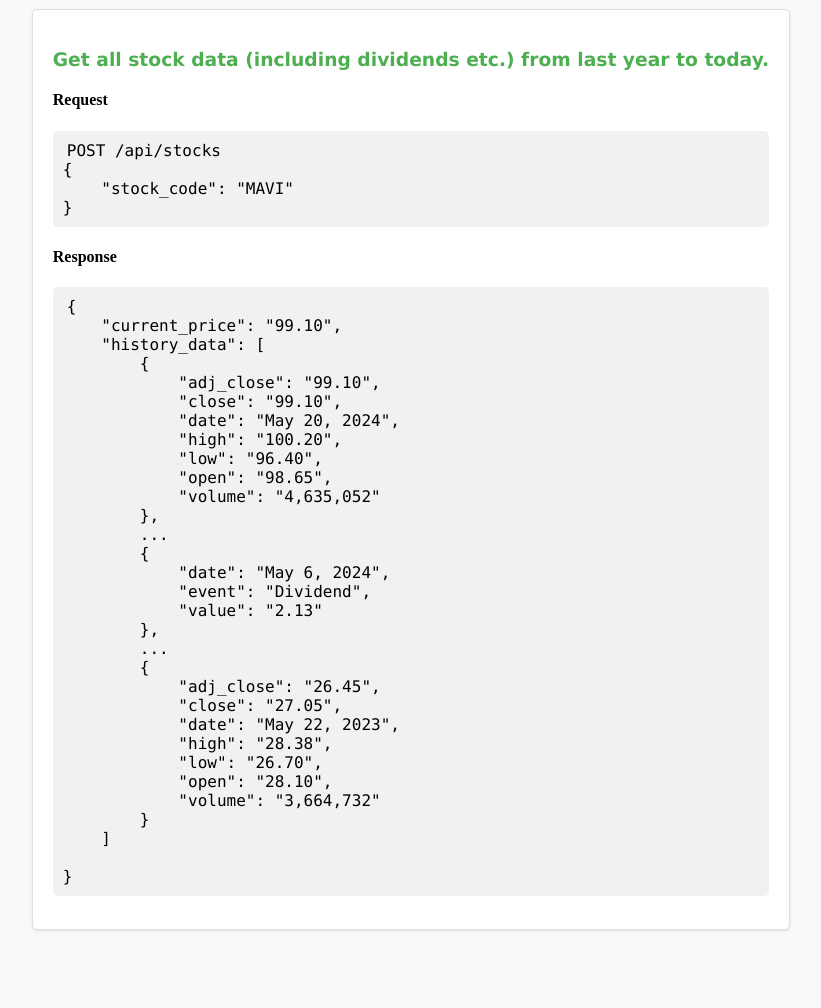
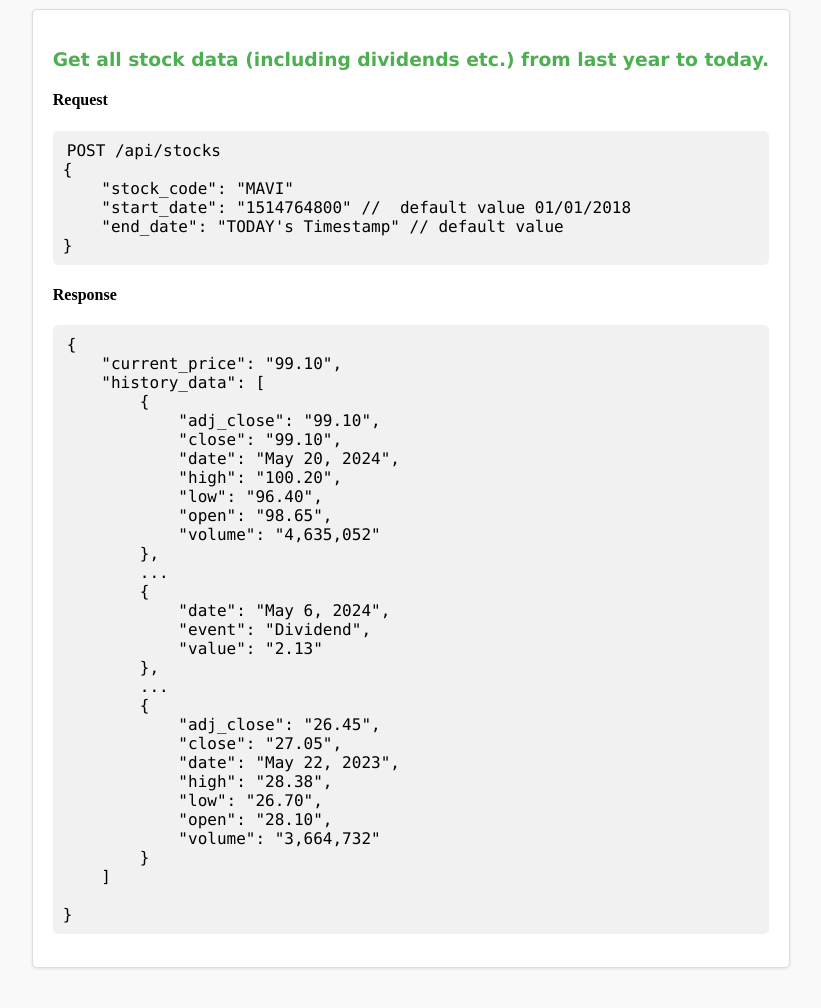
Before and after one commit to aerengns/stock-scraper, a Flask app: page / in a window 1280 px wide. Shown: the part 452-1460 px from the top of the page, without its empty margins (229-1050 px from the left). Run offline with Flask 3, Linux system fonts and the light colour scheme.

Commit message:
feat: added start/end dates and increased performance

```diff
--- a/app.py
+++ b/app.py
@@ -1,6 +1,11 @@
+import time
+
 from flask import Flask, request, jsonify, render_template
 from selenium import webdriver
 from selenium.webdriver.chrome.options import Options
+from selenium.webdriver.common.by import By
+from selenium.webdriver.support import expected_conditions as EC
+from selenium.webdriver.support.ui import WebDriverWait
 
 app = Flask(__name__)
 # Initialize the WebDriver globally
@@ -8,9 +13,10 @@
 options.add_argument('--headless')  # Uncomment if you want to run in headless mode
 options.add_argument('--no-sandbox')  # Required for running as root in some environments
 options.add_argument('--disable-dev-shm-usage')  # Overcome limited resource problems
+options.page_load_strategy = 'none'
 driver = webdriver.Chrome(options=options)
 
-BASE_URL = "https://finance.yahoo.com/quote/{}.IS/history"
+BASE_URL = "https://finance.yahoo.com/quote/{}.IS/history/?filter=history&frequency=1d&period1={}&period2={}"
 
 
 def parse_row(row):
@@ -38,31 +44,37 @@
         return None
 
 
+def fetch_stock_history(stock_code, start_date, end_date):
+    driver.get(BASE_URL.format(stock_code, start_date, end_date))
+
+    xpath = '//fin-streamer/span'
+    current_value_element = WebDriverWait(driver, 10).until(EC.presence_of_element_located((By.XPATH, xpath)))
+    current_value = current_value_element.text
+
+    table_xpath = "//table/tbody"
+    table = WebDriverWait(driver, 10).until(EC.presence_of_element_located((By.XPATH, table_xpath)))
+    rows = table.find_elements(By.TAG_NAME, 'tr')
+    history_data = [parse_row(row) for row in rows]
+
+    return {'current_price': current_value, 'history_data': history_data}
+
+
 @app.route('/')
 def home():
     return render_template('index.html')
 
 
 @app.route('/api/stocks', methods=['POST'])
-def fetch_stock_history():
+def fetch_stock_history_handler():
     data = request.json
     stock_code = data.get('stock_code')
+    start_date = data.get('start_date', 1514764800)  # 1st January 2018
+    end_date = data.get('end_date', int(time.time()))
+
     if not stock_code:
         return jsonify({"error": "stock_code is required"}), 400
 
-    driver.get(BASE_URL.format(stock_code))
-    driver.implicitly_wait(1)
-
-    xpath = '/html/body/div[1]/main/section/section/section/article/section[1]/div[2]/div[1]/section/div/section/div[1]/fin-streamer[1]/span'
-    current_value_element = driver.find_element('xpath', xpath)
-    current_value = current_value_element.text
-
-    table_xpath = "/html/body/div[1]/main/section/section/section/article/div[1]/div[3]/table/tbody"
-    table = driver.find_element('xpath', table_xpath)
-    rows = table.find_elements('tag name', 'tr')
-    history_data = [parse_row(row) for row in rows]
-
-    return jsonify({'current_price': current_value, 'history_data': history_data})
+    return jsonify(fetch_stock_history(stock_code, start_date, end_date))
 
 
 @app.route('/shutdown', methods=['POST'])
--- a/templates/index.html
+++ b/templates/index.html
@@ -35,6 +35,8 @@
             <pre><code>POST /api/stocks
 {
     "stock_code": "MAVI"
+    "start_date": "1514764800" //  default value 01/01/2018
+    "end_date": "TODAY's Timestamp" // default value
 }</code></pre>
             <h4>Response</h4>
             <pre><code>{
```
